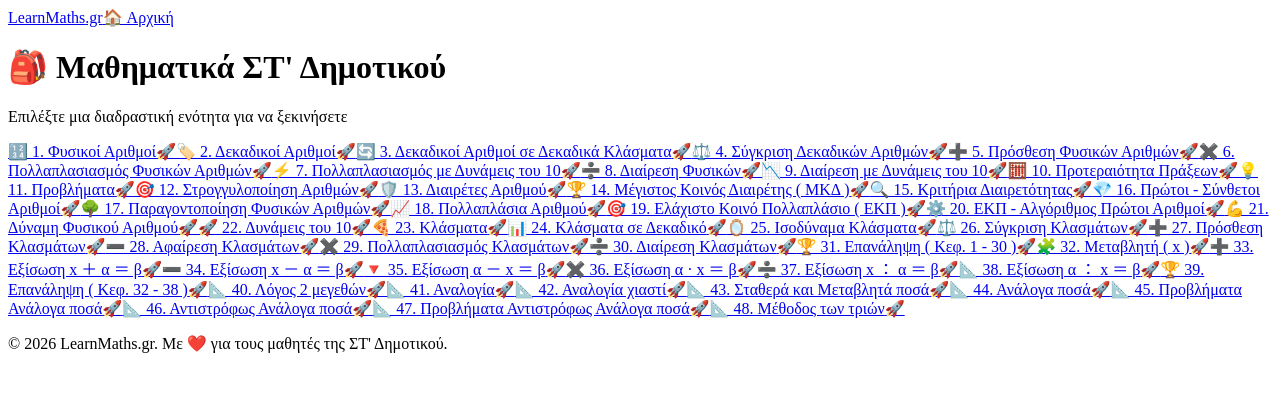
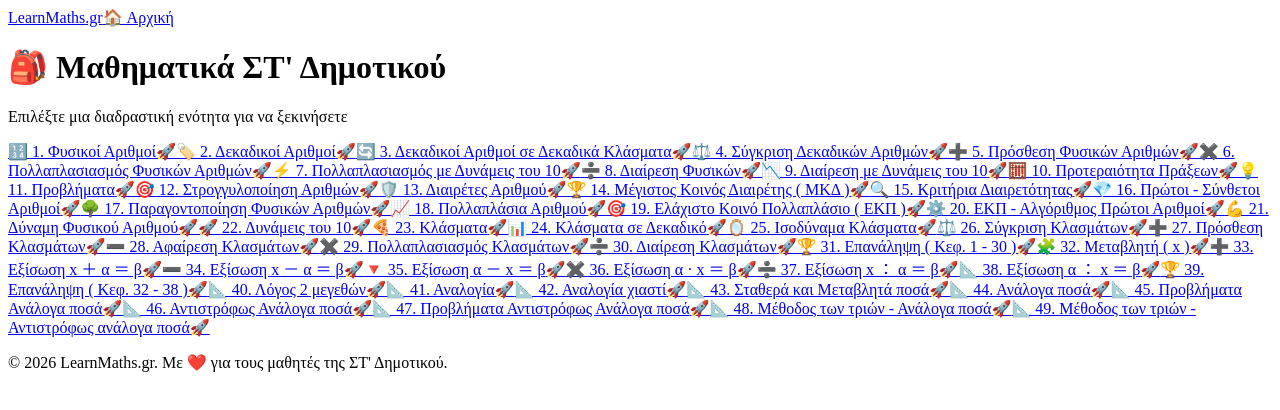
Before and after one commit to gkrimpas-lab/learn-maths-2026, a Next.js app: page /st-dimotikou in a window 1280 px wide. Shown: the top 410 px of the page. Built offline with nearby package versions, Linux system fonts and the light colour scheme.

Commit message:
Update labels for methods in index.js

```diff
--- a/pages/st-dimotikou/index.js
+++ b/pages/st-dimotikou/index.js
@@ -52,7 +52,8 @@ export default function STDimotikouMenu() {
     { id: '45-problem-analoga-posa', label: '📐 45. Προβλήματα Ανάλογα ποσά', href: '/st-dimotikou/45-problem-analoga-posa' },
     { id: '46-antistrofos-analoga-posa', label: '📐 46. Αντιστρόφως Ανάλογα ποσά', href: '/st-dimotikou/46-antistrofos-analoga-posa' },
     { id: '47-problem-antistrofos-analoga-posa', label: '📐 47. Προβλήματα Αντιστρόφως Ανάλογα ποσά', href: '/st-dimotikou/47-problem-antistrofos-analoga-posa' },
-    { id: '48-methodos-trion', label: '📐 48. Μέθοδος των τριών', href: '/st-dimotikou/48-methodos-trion' }
+    { id: '48-methodos-trion', label: '📐 48. Μέθοδος των τριών - Ανάλογα ποσά', href: '/st-dimotikou/48-methodos-trion' },
+    { id: '49-methodos-trion-ant-analoga', label: '📐 49. Μέθοδος των τριών - Αντιστρόφως ανάλογα ποσά', href: '/st-dimotikou/49-methodos-trion-ant-analoga' }
   ];
 
   return (
```
